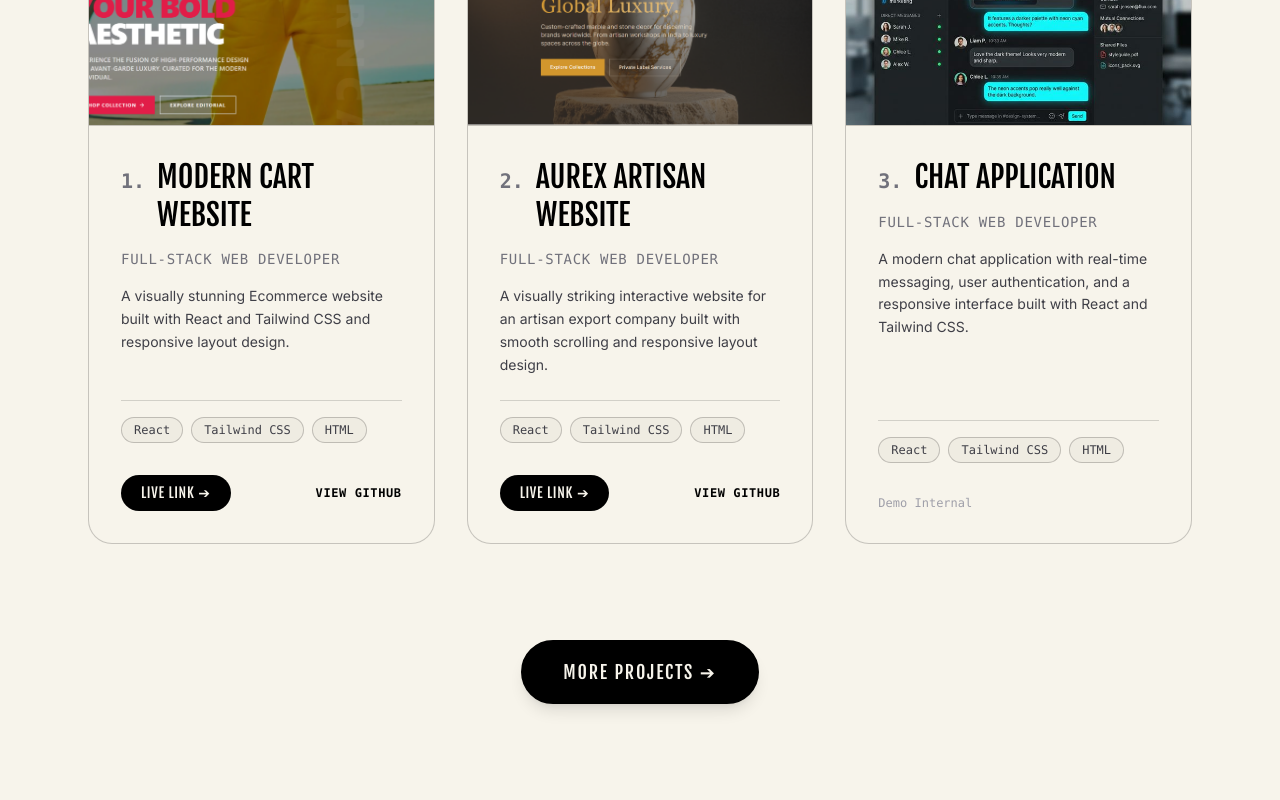
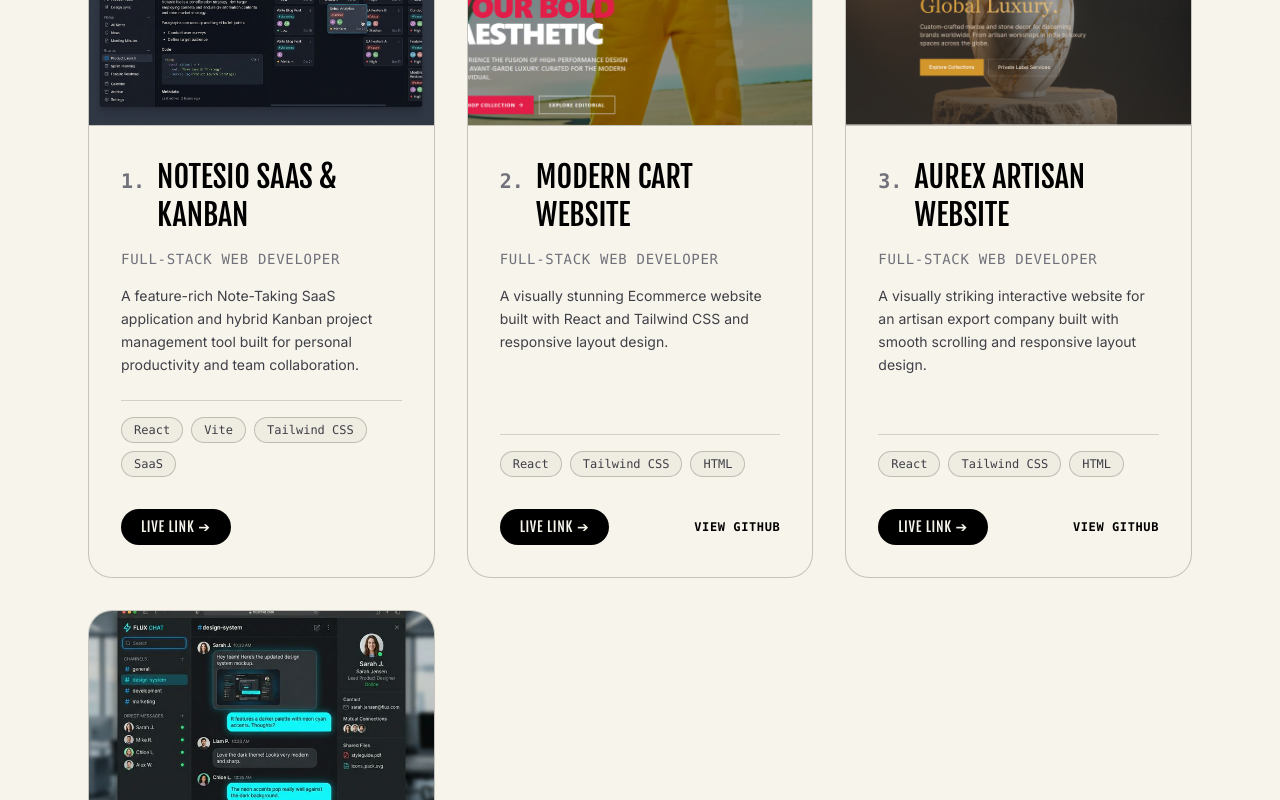
Before and after one commit to harshps900/Portfolio, a Next.js app: page / in a window 1280 px wide. Shown: the part 1260-2060 px from the top of the page. Built offline with nearby package versions, Linux system fonts and the light colour scheme.

Commit message:
add new project

```diff
--- a/app/project/page.tsx
+++ b/app/project/page.tsx
@@ -7,6 +7,7 @@ import Link from "next/link";
 import Modercart from "./../../public/Moderncart.png";
 import AurexArtisan from "./../../public/aurex.png";
 import ChatApp from "./../../public/chatapp.png";
+import Notesio from "./../../public/notesio.png";
 
 interface Project {
   id: string;
@@ -22,6 +23,16 @@ interface Project {
 const ALL_PROJECTS: Project[] = [
   {
         id: "1.",
+        title: "Notesio SaaS & Kanban",
+        role: "Full-stack Web Developer",
+        description: "A feature-rich Note-Taking SaaS application and hybrid Kanban project management tool built for personal productivity and team collaboration.",
+        tags: ["React", "Vite", "Tailwind CSS", "SaaS"],
+        image: Notesio,
+        liveUrl: "https://notesio-zeta.vercel.app/",
+        githubUrl: "#",
+    },
+    {
+        id: "2.",
         title: "Modern Cart Website",
         role: "Full-stack Web Developer",
         description: "A visually stunning Ecommerce website built with React and Tailwind CSS and responsive layout design.",
@@ -31,7 +42,7 @@ const ALL_PROJECTS: Project[] = [
         githubUrl: "https://github.com/harshps900/project-management-system",
     },
     {
-        id: "2.",
+        id: "3.",
         title: "Aurex Artisan Website",
         role: "Full-stack Web Developer",
         description: "A visually striking interactive website for an artisan export company built with smooth scrolling and responsive layout design.",
@@ -41,7 +52,7 @@ const ALL_PROJECTS: Project[] = [
         githubUrl: "https://github.com/Ujjwal9329/artisan-exports-hub",
     },
     {
-        id: "3.",
+        id: "4.",
         title: "Chat Application",
         role: "Full-stack Web Developer",
         description: "A modern chat application with real-time messaging, user authentication, and a responsive interface built with React and Tailwind CSS.",
--- a/common/Projects.tsx
+++ b/common/Projects.tsx
@@ -6,6 +6,7 @@ import Link from "next/link";
 import Modercart from "./../public/Moderncart.png";
 import AurexArtisan from "./../public/aurex.png";
 import ChatApp from "./../public/chatapp.png";
+import Notesio from "./../public/notesio.png";
 
 interface Project {
     id: string;
@@ -21,6 +22,16 @@ interface Project {
 const PROJECTS: Project[] = [
     {
         id: "1.",
+        title: "Notesio SaaS & Kanban",
+        role: "Full-stack Web Developer",
+        description: "A feature-rich Note-Taking SaaS application and hybrid Kanban project management tool built for personal productivity and team collaboration.",
+        tags: ["React", "Vite", "Tailwind CSS", "SaaS"],
+        image: Notesio,
+        liveUrl: "https://notesio-zeta.vercel.app/",
+        githubUrl: "#",
+    },
+    {
+        id: "2.",
         title: "Modern Cart Website",
         role: "Full-stack Web Developer",
         description: "A visually stunning Ecommerce website built with React and Tailwind CSS and responsive layout design.",
@@ -30,7 +41,7 @@ const PROJECTS: Project[] = [
         githubUrl: "https://github.com/harshps900/project-management-system",
     },
     {
-        id: "2.",
+        id: "3.",
         title: "Aurex Artisan Website",
         role: "Full-stack Web Developer",
         description: "A visually striking interactive website for an artisan export company built with smooth scrolling and responsive layout design.",
@@ -40,7 +51,7 @@ const PROJECTS: Project[] = [
         githubUrl: "https://github.com/Ujjwal9329/artisan-exports-hub",
     },
     {
-        id: "3.",
+        id: "4.",
         title: "Chat Application",
         role: "Full-stack Web Developer",
         description: "A modern chat application with real-time messaging, user authentication, and a responsive interface built with React and Tailwind CSS.",
```
Also changed, not shown: public/notesio.png (added).
